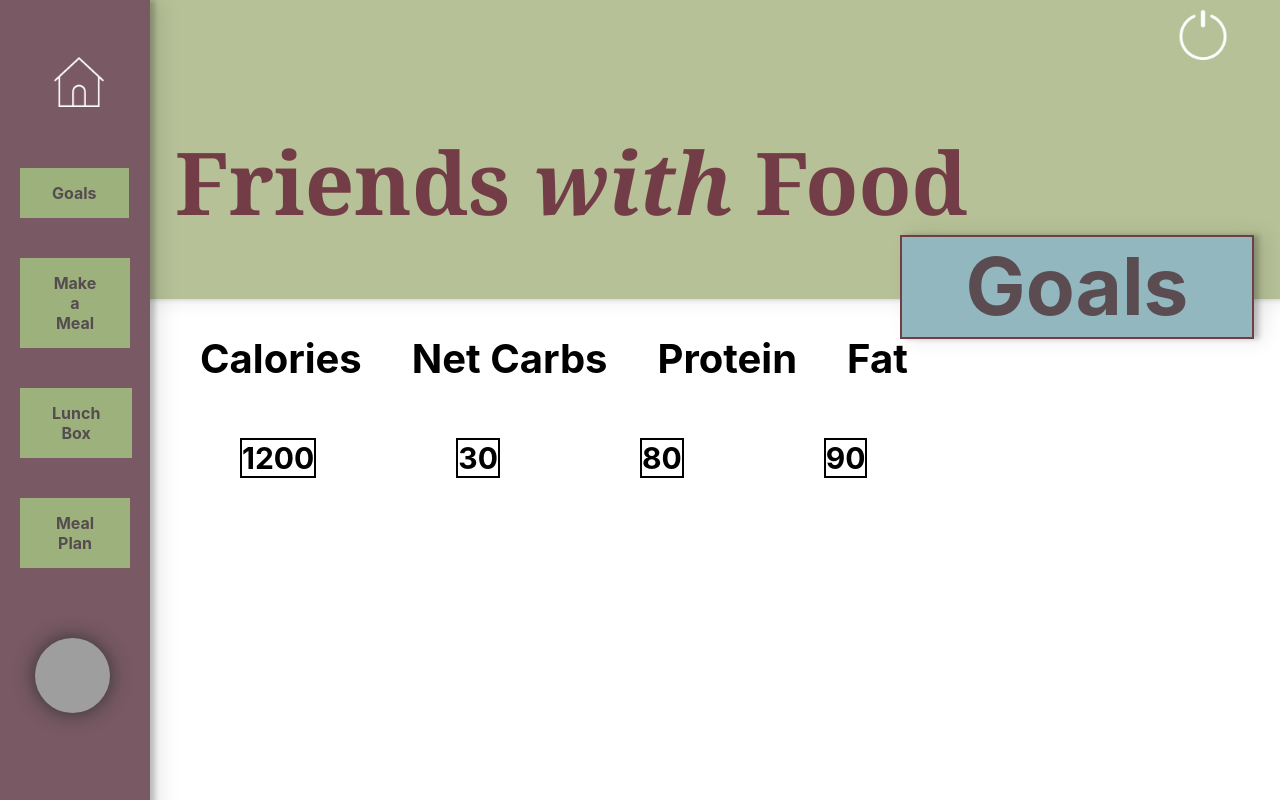
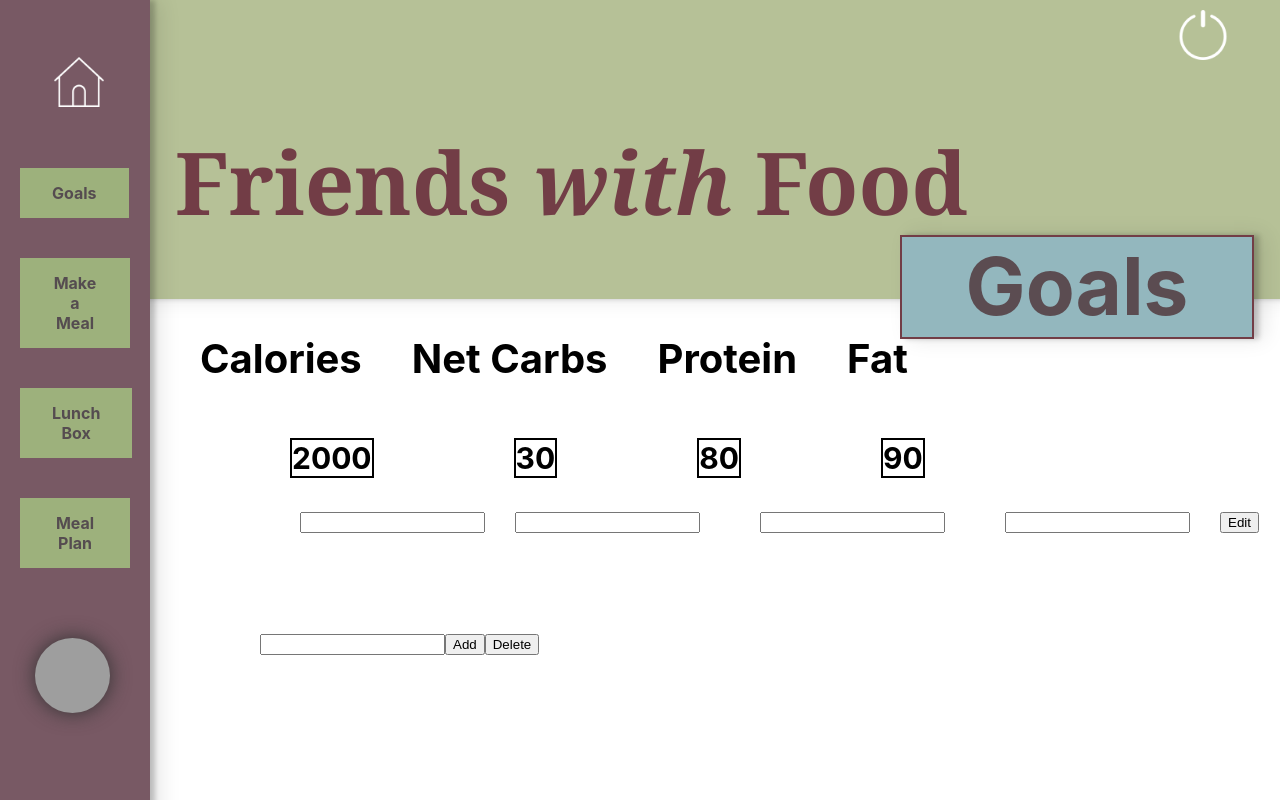
Before and after one commit to als735/foodFriends, a React (Create React App) app: page /goals in a window 1280 px wide. Built offline with nearby package versions, Linux system fonts and the light colour scheme; no server answers; grey boxes are pictures that could not be loaded.

Commit message:
final tues commit

```diff
--- a/src/Components/goals/Goals.css
+++ b/src/Components/goals/Goals.css
@@ -28,7 +28,7 @@
 
 .firstMacro {
     font-size: 30px;
-    margin-left: 240px;
+    margin-left: 290px;
     border: solid 2px black;
 }
 
@@ -37,3 +37,23 @@
     margin-left: 140px;
     border: solid 2px black;
 }
+
+.firstEditMacro{
+    margin-left: 160px;
+}
+
+.editMacros {
+    font-size: 20px;
+    margin-left: 140px;
+    border: solid 1 px black;
+}
+
+.remaininngEditMacros {
+    margin: 30px;
+}
+
+.lifeGoalsBox {
+    margin-top: 100px;
+    margin-left: 260px;
+
+}
--- a/src/Components/goals/Goals.js
+++ b/src/Components/goals/Goals.js
@@ -24,6 +24,8 @@ class Goals extends Component {
     //   }
 
     render() {
+console.log(this.props, 'props')
+        // let cals = this.props.user.calories;
 
         return (
             <div className='goalsPage'>
@@ -44,10 +46,32 @@ class Goals extends Component {
                     <h2 className="macroLabelsFat">Fat</h2>
                 </div>
                 <div className='usersMacrosCurrentStats'>
-                    <h3 className='firstMacro'>1200</h3>
+                    <h3 className='firstMacro'>2000</h3>
                     <h3 className ='allOtherMacros'>30</h3>
                     <h3 className ='allOtherMacros'>80</h3>
                     <h3 className ='allOtherMacros'>90</h3>
+                </div>
+                <div className='editMacros'>
+                    <label htmlFor="" className='firstEditMacro'>
+                    <input type="text"/>
+                    </label>
+                    <label htmlFor="" className='remaininngEditMacros'>
+                    <input type="text"/>
+                    </label>
+                    <label htmlFor="" className='remaininngEditMacros'>
+                    <input type="text"/>
+                    </label>
+                    <label htmlFor="" className='remaininngEditMacros'>
+                    <input type="text"/>
+                    </label>
+                    <button>Edit</button>
+                </div>
+                <div className='lifeGoalsBox'>
+                    <label htmlFor="">
+                    <input type="text"/>
+                    </label>
+                    <button>Add</button>
+                    <button>Delete</button>
                 </div>
             </div>
         </div>
```
Also changed, not shown: src/Components/nav/Nav.js (line endings or trailing spaces).
